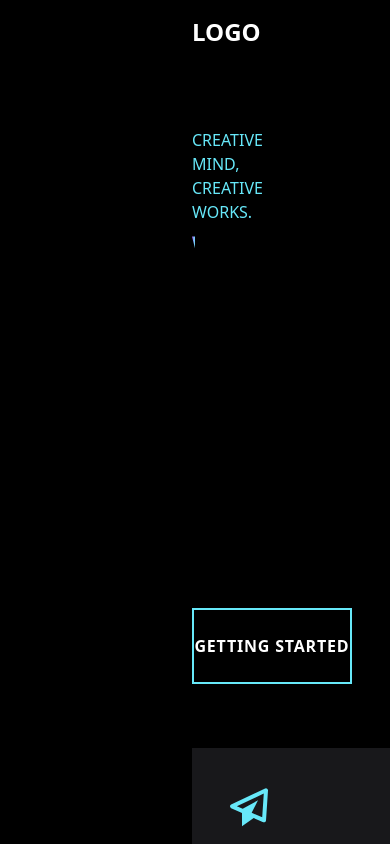
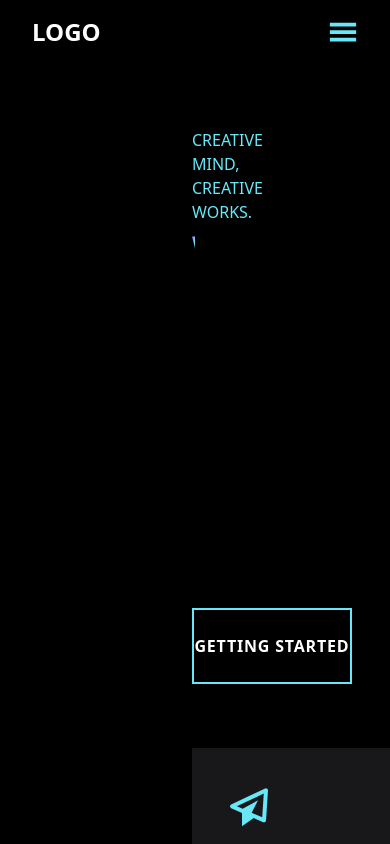
Before and after one commit to RiznykLeo/digi-landing, a React (Create React App) app: page / in a window 390 px wide. Shown: the top 844 px of the page. Built offline with nearby package versions, Linux system fonts and the light colour scheme.

Commit message:
responsive nav

```diff
--- a/src/components/Navbar.tsx
+++ b/src/components/Navbar.tsx
@@ -1,6 +1,10 @@
-import React, {useContext, useRef} from 'react';
+import React, {useContext, useRef, useState} from 'react';
 import NavLink from "./partials/NavLink";
 import NavContext from "./context/NavContext";
+import {GiHamburgerMenu} from "react-icons/gi";
+import divider from "./partials/Divider";
+import Divider from "./partials/Divider";
+import {comment} from "postcss";
 
 
 export interface INavElement {
@@ -9,8 +13,6 @@ export interface INavElement {
 }
 
 function Navbar() {
-    const {activeLinkId} = useContext(NavContext)
-
     const navElements: INavElement[] = [
         {id: 0, title: 'home'},
         {id: 1, title: 'services'},
@@ -20,14 +22,23 @@ function Navbar() {
         {id: 5, title: 'blog'},
         {id: 6, title: 'contact'},
     ]
+    const {activeLinkId} = useContext(NavContext)
+    const [showNav, setShowNav] = useState(false)
+    const width = window.innerWidth
+
+    function burgerHandler() {
+        setShowNav(!showNav)
+
+    }
+
     return (
-        <div className='px-48 fixed bg-black w-full z-50'>
+        <div className='px-8 lg:px-48 fixed bg-black w-full z-50'>
             <div className='flex text-white justify-between
-         py-4 w-full h-full items-center'>
+            py-4 w-full h-full items-center'>
                 <div className='text-white text-2xl font-bold'>
                     LOGO
                 </div>
-                <ul className='hidden md:flex gap-6'>
+                <ul className='gap-4 hidden lg:flex'>
                     {
                         navElements.map((e) => {
                             return (<NavLink
@@ -38,7 +49,23 @@ function Navbar() {
                         })
                     }
                 </ul>
+                <div onClick={burgerHandler}
+                     className='block text-cyan-300 text-3xl lg:hidden'>
+                    <GiHamburgerMenu/>
+                </div>
             </div>
+            {showNav &&
+                <ul className='flex flex-col gap-4 items-start py-4'>
+                    {
+                        navElements.map((e) => {
+                            return (<NavLink
+                                key={e.id}
+                                id={e.id}
+                                title={e.title}
+                            />)
+                        })
+                    }
+                </ul>}
         </div>
     );
 }
```
